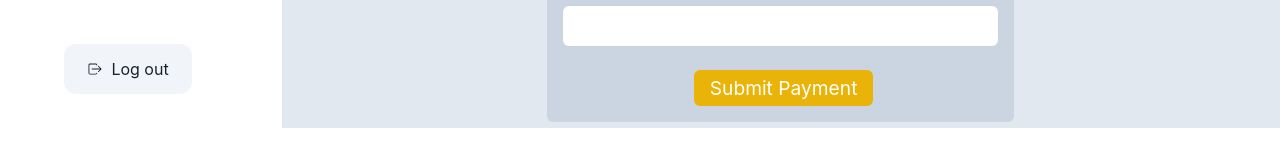
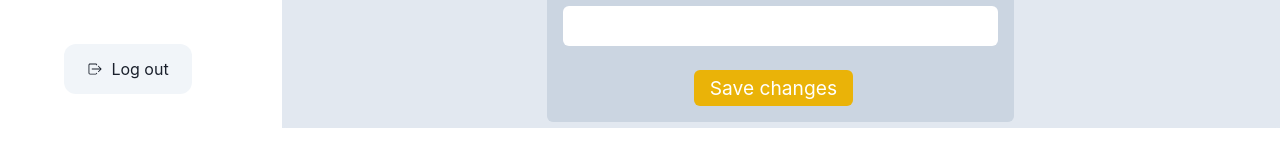
Before and after one commit to snackbae23/snackbaeWeb, a React (Create React App) app: page /editstore in a window 1280 px wide. Both pictures are taken after a click on the button "Payout Method". Shown: the part 552-712 px from the top of the page. Built offline with nearby package versions, Linux system fonts and the light colour scheme.

Commit message:
Update EditStoreDetail.js

```diff
--- a/src/Pages/EditStoreDetail.js
+++ b/src/Pages/EditStoreDetail.js
@@ -278,7 +278,7 @@ const EditStoreDetail = () => {
                                 <button className='bg-black text-white px-4 py-1 rounded-full' onClick={three} >Payout Method</button>
                             </div>
                             <div>
-                                <button className='bg-yellow-500 px-4 py-2 rounded-md text-white'> Save changes</button>
+                                // <button className='bg-yellow-500 px-4 py-2 rounded-md text-white'> Save changes</button>
                             </div>
                         </div>
                          <div className='flex justify-center items-center'>
@@ -372,7 +372,7 @@ const EditStoreDetail = () => {
                                     </>
                                 )}
 
-                                <button className='bg-yellow-500 text-white px-4 rounded-md ml-[30%] py-1 mt-4 ' type="submit">Submit Payment</button>
+                                <button className='bg-yellow-500 text-white px-4 rounded-md ml-[30%] py-1 mt-4 ' type="submit">Save changes</button>
                             </form>
                         </div>
                     </div>
```
